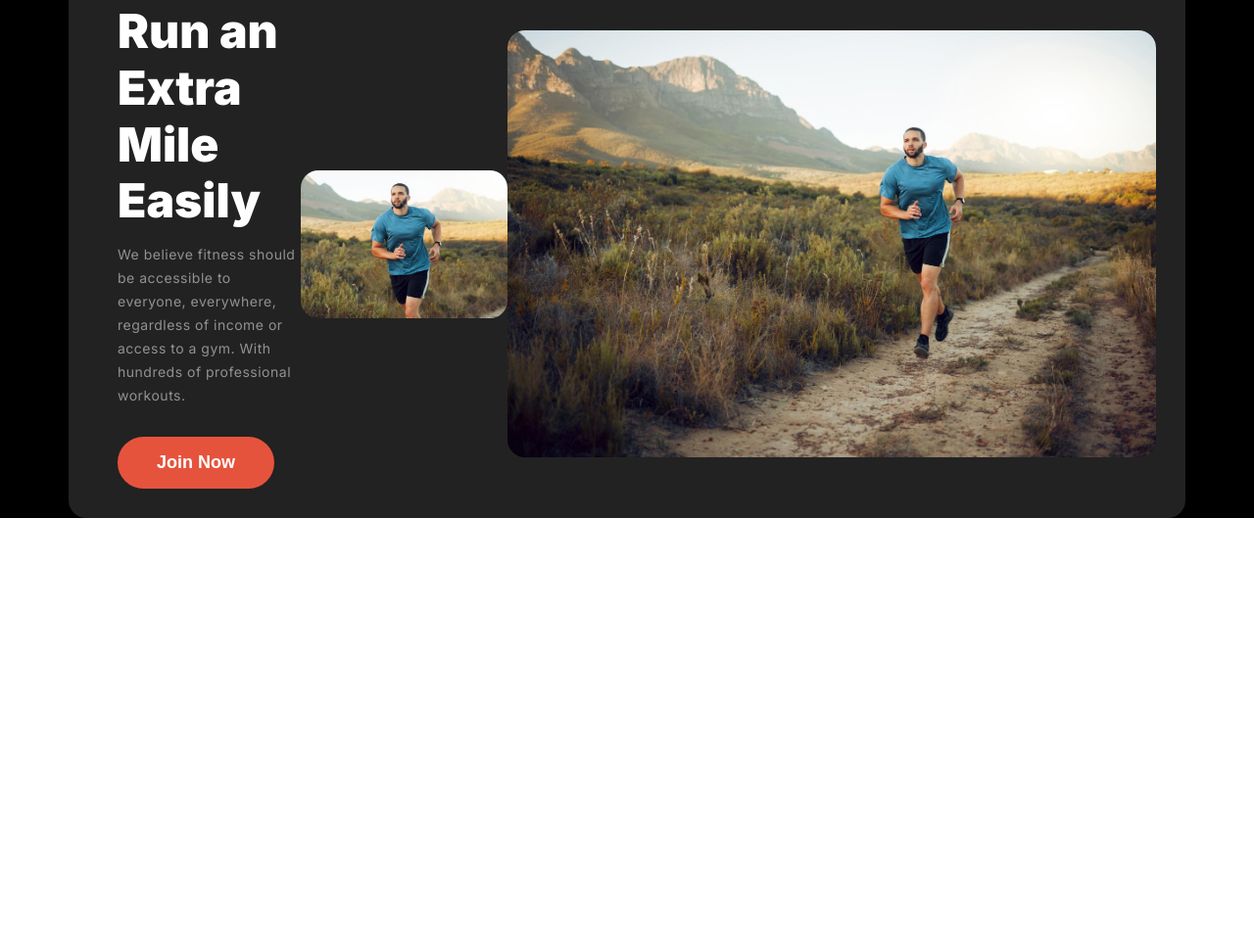
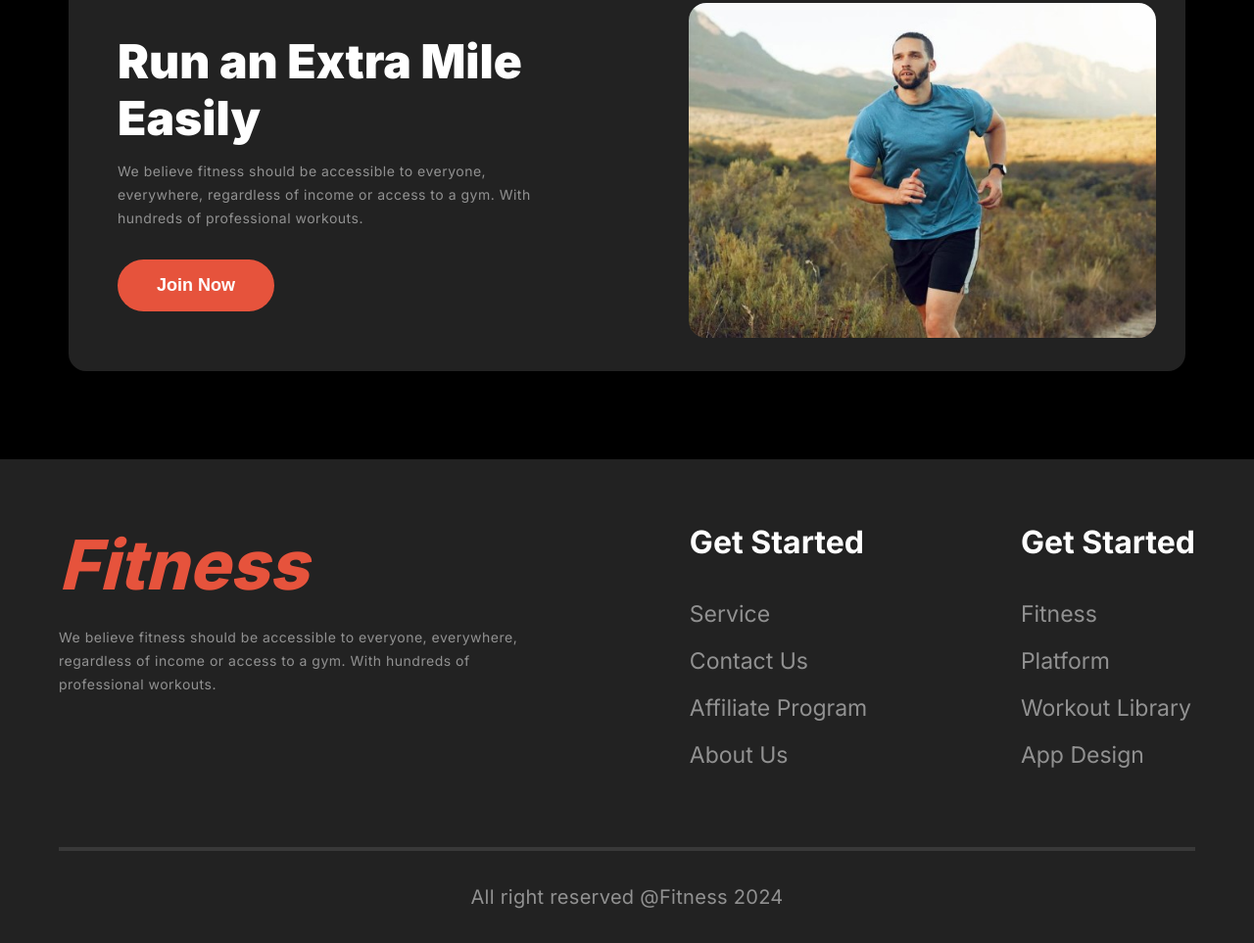
Before and after one commit to Huzaifa-Islam-Rakib/Assignment-02, a plain HTML site: page index.html in a window 1280 px wide. Shown: the part 1514-2477 px from the top of the page at 98% size. Before the commit the page ends 2043 px from the top, so only its background shows below. Drawn offline with Linux system fonts and the light colour scheme.

Commit message:
made footer section and made it mobile responsive

```diff
--- a/index.html
+++ b/index.html
@@ -91,5 +91,36 @@
             <div class="runimg2"><img src="./images/run.jpg" alt=""></div>
         </section>
     </main>
+
+    <footer>
+        <div class="footermain">
+            <div class="flogo">
+                <h1 class="logo flogos">Fitness</h1>
+                <p>We believe fitness should be accessible to everyone, everywhere, regardless of income or access to a gym. With hundreds of professional workouts.</p>
+            </div>
+            <div class="get">
+                <h2>Get Started</h2>
+                <ul>
+                    <li><a href="">Service</a></li>
+                    <li><a href="">Contact Us</a></li>
+                    <li><a href="">Affiliate Program</a></li>
+                    <li><a href="">About Us</a></li>
+                </ul>
+            </div>
+            <div class="get">
+                <h2>Get Started</h2>
+                <ul>
+                    <li><a href="">Fitness</a></li>
+                    <li><a href="">Platform</a></li>
+                    <li><a href="">Workout Library</a></li>
+                    <li><a href="">App Design</a></li>
+                </ul>
+            </div>
+        </div>
+        <div class="copy">
+            <hr>
+            <p>All right reserved @Fitness 2024</p>
+        </div>
+    </footer>
 </body>
 </html>
--- a/styles/style.css
+++ b/styles/style.css
@@ -43,6 +43,7 @@ button{
 
 
 
+
 body{
     font-family: "Inter", sans-serif;
 }
@@ -75,6 +76,7 @@ nav{
     font-size: 36px;
     font-weight: 800;
     font-style: italic;
+    line-height: normal;
 }
 
 nav ul{
@@ -237,7 +239,7 @@ nav a{
 
 main{
     background: rgb(0, 0, 0);
-    padding: 0px 20px;
+    padding: 0px 20px 90px;
 }
 
 
@@ -319,15 +321,87 @@ main{
     width: 100%;
     border-radius: 18px;
 }
-
+.runimg2{
+    display: none;
+}
 .runimg2 img{
     width: 100%;
     border-radius: 18px;
+    display: none;
 }
 
 
 
 
+
+
+
+
+
+
+
+
+/*    footer section   */
+
+footer{
+    background: rgb(34, 34, 34);
+    padding: 65px 20px 35px;
+
+}
+
+footer> div{
+    max-width: 1160px;
+    margin: 0px auto;
+}
+
+.footermain{
+    display: flex;
+    justify-content: space-between;
+
+}
+
+.flogo{
+    width: 42%;
+}
+
+.flogos{
+    font-size: 70px;
+    margin-bottom: 20px;
+}
+
+footer h2{
+    line-height: normal;
+    margin-bottom: 40px;
+    color: rgb(255, 255, 255);
+    font-size: 32px;
+    font-weight: 700;
+}
+
+footer ul{
+    list-style-type: none;
+    display: flex;
+    flex-direction: column;
+    row-gap: 20px;
+}
+
+footer a{
+    color: rgba(255, 255, 255, 0.5);
+    font-size: 23px;
+    font-weight: 400;
+}
+
+
+footer hr{
+    margin: 80px 0px 35px;
+    border: 2px solid rgba(255, 255, 255, 0.1);
+}
+
+.copy>p{
+    color: rgba(255, 255, 255, 0.5);
+    font-size: 20px;
+    letter-spacing: 0.3px;
+    text-align: center;
+}
 
 
 
@@ -374,11 +448,12 @@ main{
     .bannertext div{
         display: flex;
         justify-content: space-between;
+        gap: 14px;
         align-items: center;
         width: 100%;
     }
     .join{
-        padding: 15px 18px;
+        margin-right: 0px;
     }
     .bannerimg img{
         width: 100%;
@@ -429,11 +504,30 @@ main{
     .runimg {
         display: none;
     }
+    .runimg2{
+        display: inline-block;
+    }
     .runimg2 img{
         display: inline-block;
     }
-    .join {
+    .run button{
         padding: 20px 18px;
         width: 100%;
     }
+    main{
+        padding-bottom: 65px;
+    }
+    footer{
+        padding: 45px 20px 60px;
+    }
+    footer hr{
+        margin: 70px 0px 40px;
+    }
+    .footermain{
+        flex-direction: column;
+        row-gap: 30px;
+    }
+    .flogo{
+        width: 90%;
+    }
 }
```
